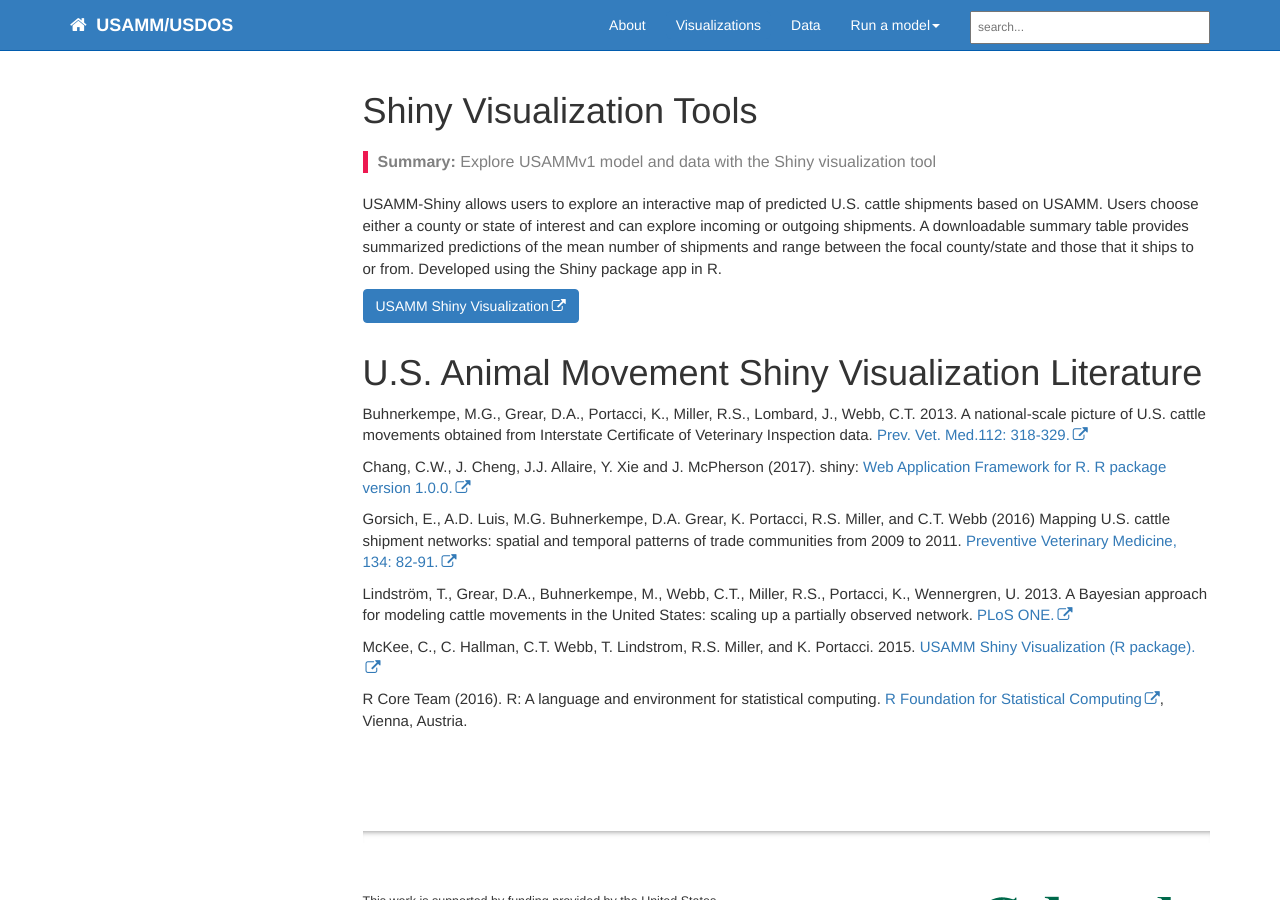
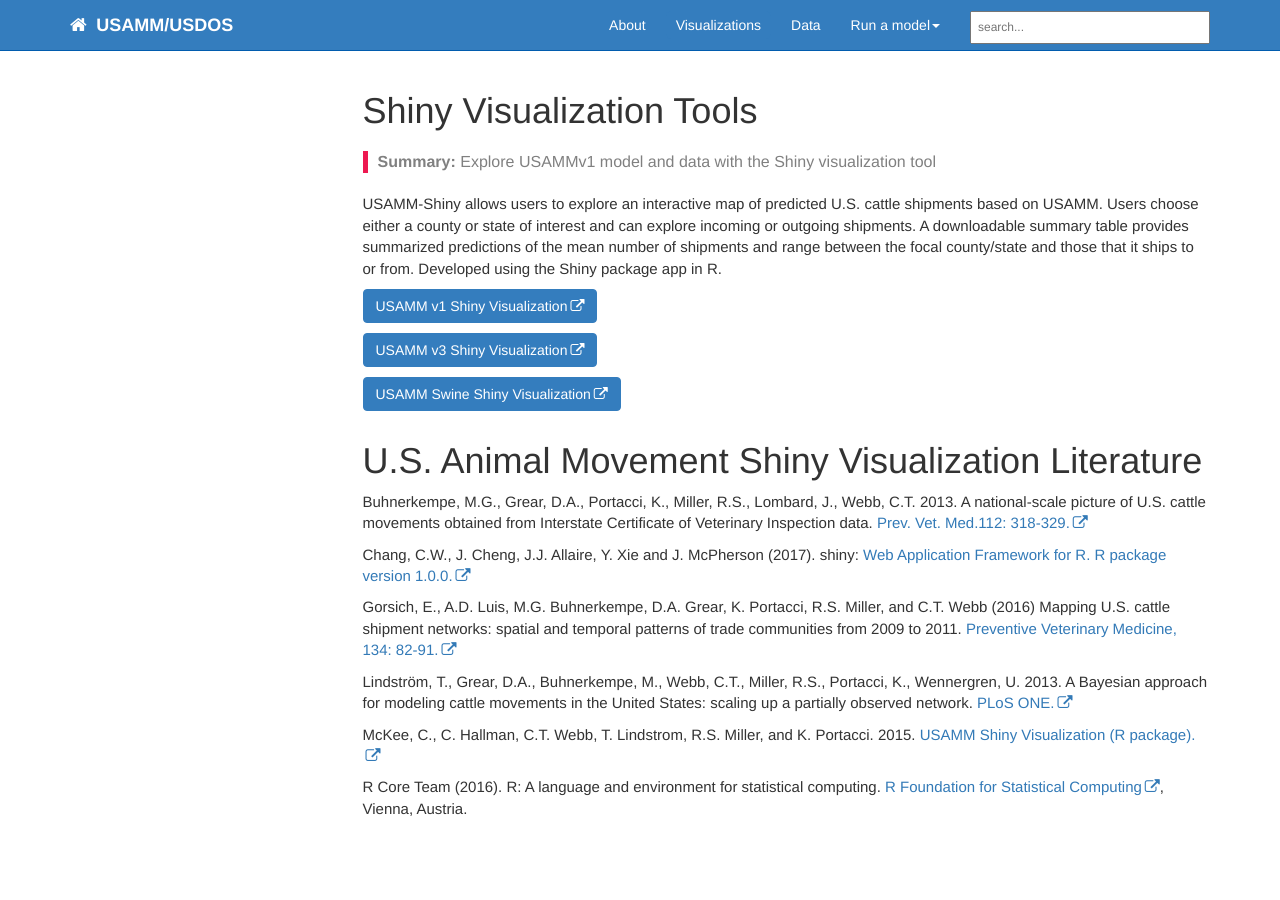
Before and after one commit to webblabb/usammusdos, a Jekyll site: the page built from pages/shiny/shiny.md, in a window 1280 px wide and 900 px high. Built offline with Jekyll 4.4.1, drawn with Linux system fonts in a browser that asks for light colours; nearby versions of some CDN libraries; comment, search, counter and statistics services are not loaded.

Commit message:
Added Shiny USAMM v3 and Swine Shiny links

```diff
--- a/pages/shiny/shiny.md
+++ b/pages/shiny/shiny.md
@@ -11,7 +11,12 @@ folder: shiny
 
 USAMM-Shiny allows users to explore an interactive map of predicted U.S. cattle shipments based on USAMM.  Users choose either a county or state of interest and can explore incoming or outgoing shipments.  A downloadable summary table provides summarized predictions of the mean number of shipments and range between the focal county/state and those that it ships to or from.  Developed using the Shiny package app in R.
 
-<a href="https://usamm-gen-net.shinyapps.io/usamm-gen-net/" class="btn btn-primary">USAMM Shiny Visualization</a>
+<a href="https://usamm-gen-net.shinyapps.io/usamm-gen-net/" class="btn btn-primary">USAMM v1 Shiny Visualization</a>
+
+<a href="https://usamm-gen-net.shinyapps.io/v3ShinyApp_1000Nets/" class="btn btn-primary">USAMM v3 Shiny Visualization</a>
+
+<a href="https://usamm-gen-net.shinyapps.io/SwineUSAMMShiny/" class="btn btn-primary">USAMM Swine Shiny Visualization</a>
+
 
 # U.S. Animal Movement Shiny Visualization Literature
 
```
